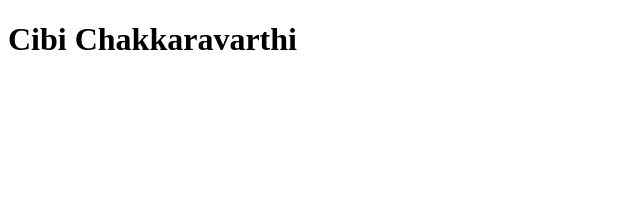
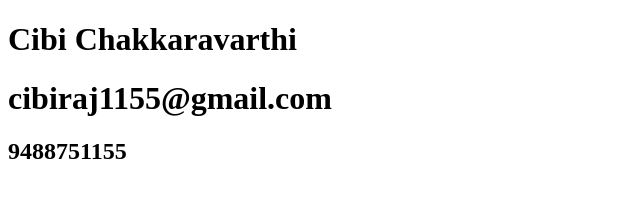
Before and after one commit to cibirajc2005/sample, a plain HTML site: page index.html in a window 1280 px wide. Shown: the whole page, without its empty margins (0-640 px from the left). Drawn offline with Linux system fonts and the light colour scheme.

Commit message:
feat:added details

```diff
--- a/index.html
+++ b/index.html
@@ -6,5 +6,7 @@
 </head>
 <body>
     <h1>Cibi Chakkaravarthi</h1>
+    <h1>cibiraj1155@gmail.com</h1>
+    <h2>9488751155</h2>
 </body>
 </html>
```
